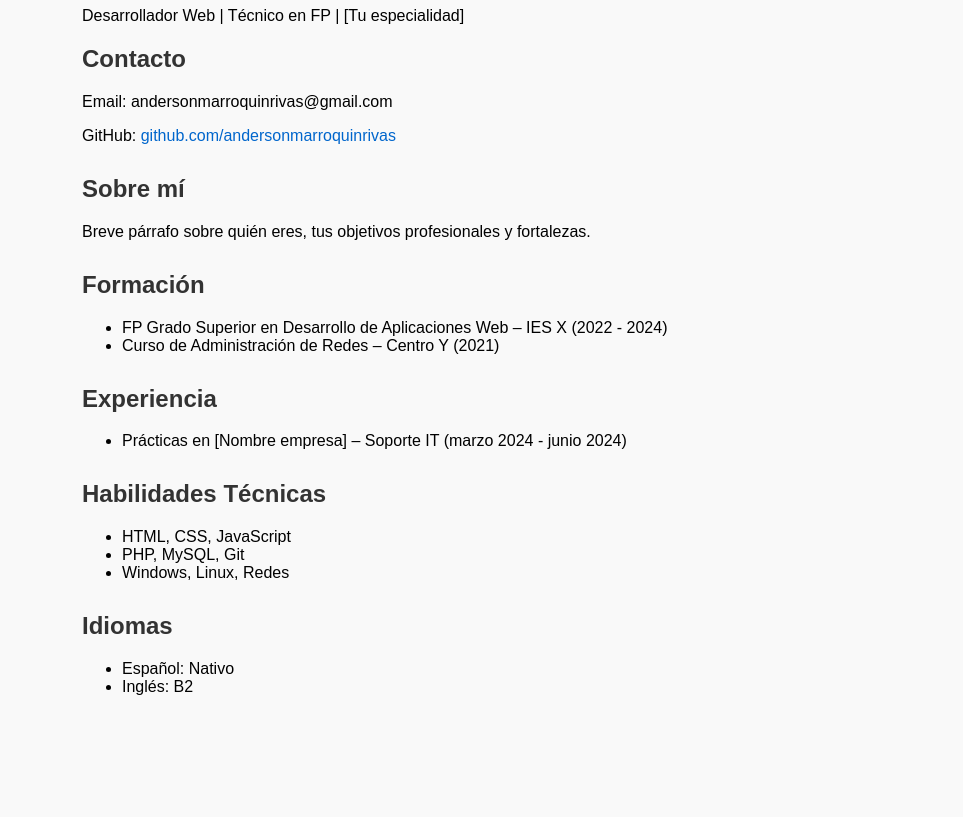
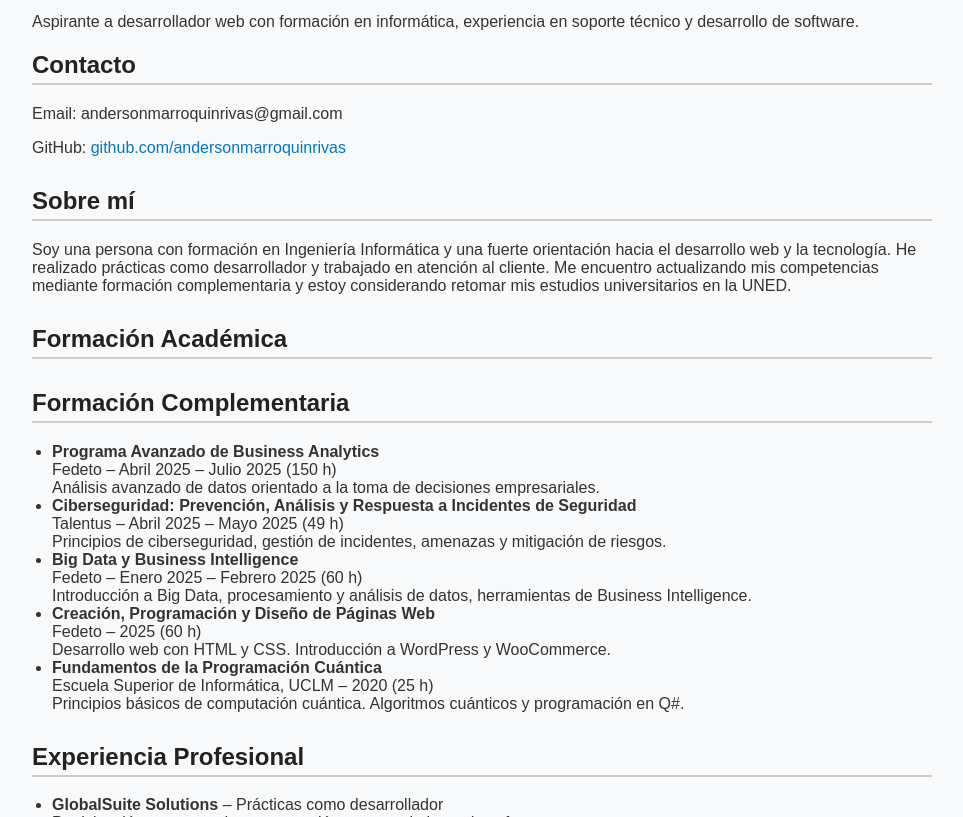
Before and after one commit to andersonmarroquinrivas/andersonmarroquinrivas.github.io, a plain HTML site: page index.html in a window 1280 px wide. Shown: the part 113-930 px from the top of the page, without its empty margins (158-1121 px from the left). Before the commit the page ends 879 px from the top, so only its background shows below. Drawn offline with Linux system fonts and the light colour scheme.

Commit message:
Update index.html

```diff
--- a/index.html
+++ b/index.html
@@ -2,78 +2,134 @@
 <html lang="es">
 <head>
   <meta charset="UTF-8" />
-  <meta name="viewport" content="width=device-width, initial-scale=1.0" />
-  <title>Mi CV - Anderson Marroquin Rivas</title>
+  <meta name="viewport" content="width=device-width, initial-scale=1.0"/>
+  <title>CV - Anderson Marroquín Rivas</title>
   <style>
     body {
       font-family: Arial, sans-serif;
-      margin: 0;
-      padding: 40px;
-      max-width: 800px;
-      margin-left: auto;
-      margin-right: auto;
-      background-color: #f9f9f9;
-    }
-    h1, h2 {
+      max-width: 900px;
+      margin: auto;
+      padding: 40px 20px;
+      background-color: #f8f9fa;
       color: #333;
     }
+
+    h1, h2 {
+      color: #222;
+      border-bottom: 2px solid #ccc;
+      padding-bottom: 4px;
+    }
+
+    ul {
+      padding-left: 20px;
+    }
+
     section {
       margin-bottom: 30px;
     }
-    .contacto a {
-      color: #0066cc;
+
+    a {
+      color: #0077cc;
       text-decoration: none;
+    }
+
+    a:hover {
+      text-decoration: underline;
+    }
+
+    .placeholder {
+      color: #888;
+      font-style: italic;
     }
   </style>
 </head>
 <body>
+
   <header>
-    <h1>Anderson Marroquin Rivas</h1>
-    <p>Desarrollador Web | Técnico en FP | [Tu especialidad]</p>
+    <h1>Anderson Marroquín Rivas</h1>
+    <p>Aspirante a desarrollador web con formación en informática, experiencia en soporte técnico y desarrollo de software.</p>
   </header>
 
-  <section class="contacto">
+  <section>
     <h2>Contacto</h2>
     <p>Email: andersonmarroquinrivas@gmail.com</p>
-    <!-- <p>LinkedIn: <a href="https://linkedin.com/in/tuusuario">linkedin.com/in/tuusuario</a></p> -->
+    <!-- <p>LinkedIn: <span class="placeholder">linkedin.com/in/tuusuario</span></p> -->
     <p>GitHub: <a href="https://github.com/andersonmarroquinrivas">github.com/andersonmarroquinrivas</a></p>
   </section>
 
-  <section class="sobre-mi">
+  <section>
     <h2>Sobre mí</h2>
-    <p>Breve párrafo sobre quién eres, tus objetivos profesionales y fortalezas.</p>
+    <p>Soy una persona con formación en Ingeniería Informática y una fuerte orientación hacia el desarrollo web y la tecnología. He realizado prácticas como desarrollador y trabajado en atención al cliente. Me encuentro actualizando mis competencias mediante formación complementaria y estoy considerando retomar mis estudios universitarios en la UNED.</p>
   </section>
 
-  <section class="formacion">
-    <h2>Formación</h2>
+  <section>
+    <h2>Formación Académica</h2>
     <ul>
-      <li>FP Grado Superior en Desarrollo de Aplicaciones Web – IES X (2022 - 2024)</li>
-      <li>Curso de Administración de Redes – Centro Y (2021)</li>
+      <!-- <li><strong>Grado en Ingeniería Informática (especialidad en Computación)</strong><br />
+          Universidad de Castilla-La Mancha (UCLM) – 2017 – [fecha de baja]<br />
+          <em>Estudios incompletos: pendientes 5 asignaturas + TFG</em>
+      </li>
+      <li><strong>Bachillerato de Ciencias</strong><br />
+          IES Juan Antonio Castro, Talavera de la Reina – 2015 – 2017
+      </li> -->
     </ul>
   </section>
 
-  <section class="experiencia">
-    <h2>Experiencia</h2>
+  <section>
+    <h2>Formación Complementaria</h2>
     <ul>
-      <li>Prácticas en [Nombre empresa] – Soporte IT (marzo 2024 - junio 2024)</li>
+      <li><strong>Programa Avanzado de Business Analytics</strong><br />
+          Fedeto – Abril 2025 – Julio 2025 (150 h)<br />
+          Análisis avanzado de datos orientado a la toma de decisiones empresariales.
+      </li>
+      <li><strong>Ciberseguridad: Prevención, Análisis y Respuesta a Incidentes de Seguridad</strong><br />
+          Talentus – Abril 2025 – Mayo 2025 (49 h)<br />
+          Principios de ciberseguridad, gestión de incidentes, amenazas y mitigación de riesgos.
+      </li>
+      <li><strong>Big Data y Business Intelligence</strong><br />
+          Fedeto – Enero 2025 – Febrero 2025 (60 h)<br />
+          Introducción a Big Data, procesamiento y análisis de datos, herramientas de Business Intelligence.
+      </li>
+      <li><strong>Creación, Programación y Diseño de Páginas Web</strong><br />
+          Fedeto – 2025 (60 h)<br />
+          Desarrollo web con HTML y CSS. Introducción a WordPress y WooCommerce.
+      </li>
+      <li><strong>Fundamentos de la Programación Cuántica</strong><br />
+          Escuela Superior de Informática, UCLM – 2020 (25 h)<br />
+          Principios básicos de computación cuántica. Algoritmos cuánticos y programación en Q#.
+      </li>
     </ul>
   </section>
 
-  <section class="habilidades">
+  <section>
+    <h2>Experiencia Profesional</h2>
+    <ul>
+      <li><strong>GlobalSuite Solutions</strong> – Prácticas como desarrollador<br />
+          Participación en tareas de programación y mantenimiento de software.
+      </li>
+      <li><strong>Acierta Asistencia</strong> – Agente de atención telefónica<br />
+          Recepción de llamadas de clientes para reportar siniestros a compañías aseguradoras.
+      </li>
+    </ul>
+  </section>
+
+  <section>
     <h2>Habilidades Técnicas</h2>
     <ul>
       <li>HTML, CSS, JavaScript</li>
-      <li>PHP, MySQL, Git</li>
-      <li>Windows, Linux, Redes</li>
+      <li>Windows, Linux</li>
+      <li>Git y control de versiones</li>
+      <li>Atención al cliente, gestión de incidencias</li>
     </ul>
   </section>
 
-  <section class="idiomas">
+  <section>
     <h2>Idiomas</h2>
     <ul>
       <li>Español: Nativo</li>
-      <li>Inglés: B2</li>
+      <li>Inglés: Nivel intermedio</li>
     </ul>
   </section>
+
 </body>
 </html>
```
